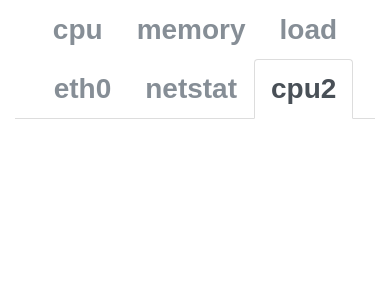
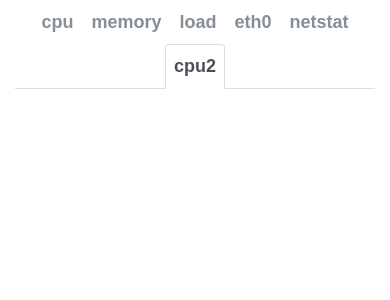
Before and after one commit to Bekodo/munin-viewer, a Flask app: page /munin/viewer/ in a window 390 px wide. Shown: the top 300 px of the page. Run offline with Flask 2, Linux system fonts and the light colour scheme; some libraries are stand-ins or nearby versions.

Commit message:
Fix Responsive mobile and desktop

```diff
--- a/static/css/style.css
+++ b/static/css/style.css
@@ -36,10 +36,13 @@ p {
 	font-size: 1.75rem;
 	font-weight: bold;
 }
-@media (min-width: 767px) {
+@media (max-width: 767px) {
 	.nav{
-		font-size: 3rem;
+		font-size: 18px;
 	}
+}
+.nav-link {
+	padding: 0.5rem;
 }
 .chart-container{
 	text-align: center;
@@ -47,13 +50,11 @@ p {
 .chart-title{
 	font-size: 1.25rem;
 }
-.custom-col-padding-5 .col{
+.custom-col-padding-5 .col-6{
 	padding-left: 5px;
 	padding-right: 5px;
 }
-.custom-col-padding-5 .col:first-child{
-	padding-left: 15px;
+.custom-col-padding-5.row{
+	margin-left: -5px;
+	margin-right: -5px;
 }
-.custom-col-padding-5 .col:last-child{
-	padding-right: 15px;
-}
--- a/templates/table.html
+++ b/templates/table.html
@@ -2,6 +2,7 @@
 <head>
 <META HTTP-EQUIV="Refresh" CONTENT="300">
 <META HTTP-EQUIV="Pragma" CONTENT="no-cache">
+<meta name="viewport" content="width=device-width, initial-scale=1">
 <title>{{ service }}</title>
 <link rel="stylesheet" type="text/css" href="{{ url_for('static',filename='css/bootstrap.min.css') }}">
 <link rel="stylesheet" type="text/css" href="{{ url_for('static',filename='css/style.css') }}">
@@ -19,7 +20,7 @@
 </div>
 <div id="content" class="row custom-col-padding-5">
 {% for cell in chars %}
-	<div class="col col-sm-6 col-md-6 col-lg-3 chart-container">
+	<div class="col-6 col-lg-3 chart-container">
 	<div class="chart-title"><a href="/munin/{{ cell.site }}/{{ cell.service }}/">{{ cell.service }}</a></div>
 	<img src="/munin/{{ cell.site }}/{{ cell.service }}/{{ cell.char }}" class="img-fluid">
 	</div>
```
